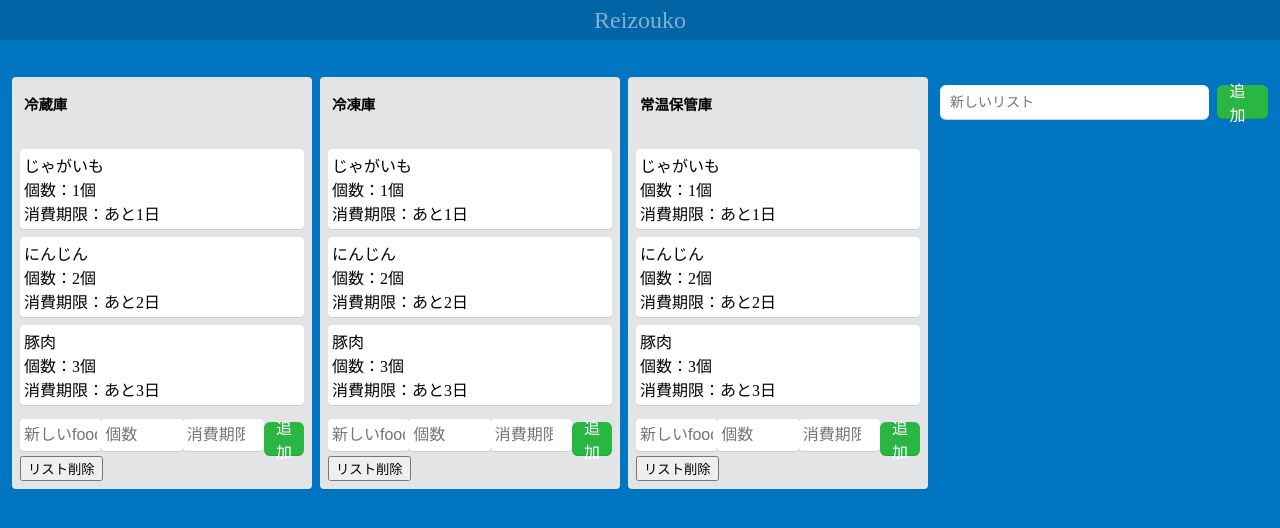
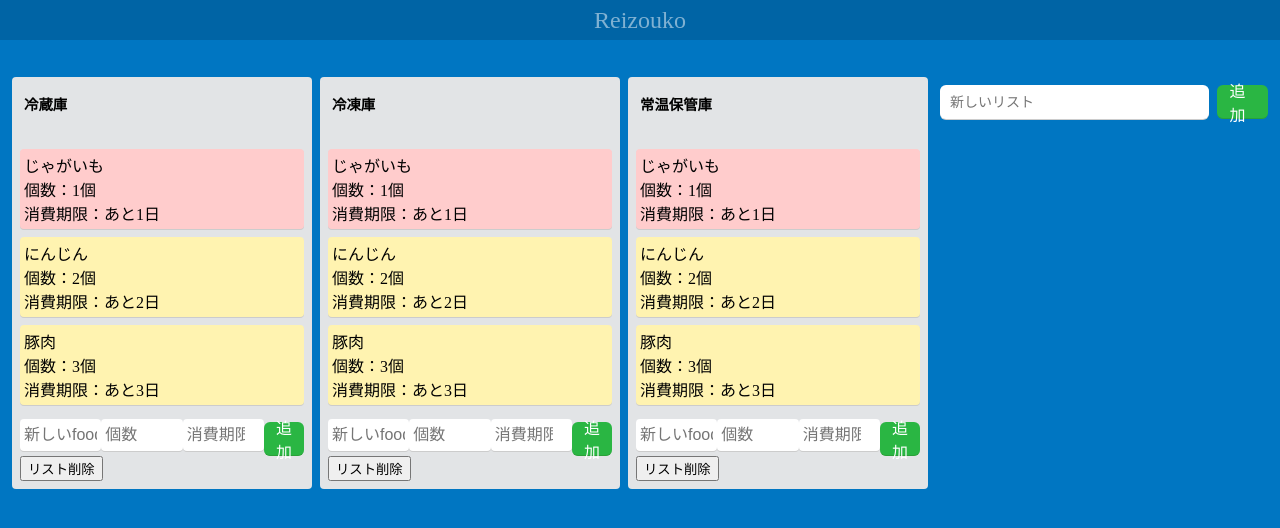
Before and after one commit to webex89-team-2/team-original-app, a React (Vite) app: page /mypage in a window 1280 px wide. Shown: the top 528 px of the page. Built offline with nearby package versions, Linux system fonts and the light colour scheme.

Commit message:
function_ColoringLists_FrontEndOnly

```diff
--- a/src/component/Card.jsx
+++ b/src/component/Card.jsx
@@ -1,7 +1,15 @@
  export function Card({card, handleDeleteCard}) {
 
+  //消費期限による色の変化
+  let cardClass = "card"
+  if (card.dead <= 1){
+    cardClass += " red"
+  }else if (card.dead <=3){
+    cardClass += " yellow"
+  }
+
   return (
-    <div className = "card">
+    <div className = {cardClass}>
        <div className = "text">{card.text}</div>
        <div className = "number">個数：{card.number}個</div>
        <div className = "deadline">消費期限：あと{card.dead}日</div>
--- a/src/component/Trello.css
+++ b/src/component/Trello.css
@@ -69,6 +69,25 @@ header {
   border-radius: 4px;
   box-shadow: 0 1px 0 #ccc;
 }
+
+.card.red{
+  position: relative;
+  padding: 4px;
+  background-color: #ffcccc;
+  border-radius: 4px;
+  box-shadow: 0 1px 0 #ccc;
+}
+
+.card.yellow{
+  position: relative;
+  padding: 4px;
+  background-color: #fff3b0;
+  border-radius: 4px;
+  box-shadow: 0 1px 0 #ccc;
+}
+
+
+
 .card:nth-of-type(n + 2) {
   margin-top: 8px;
 }
--- a/src/pages/Mypage.jsx
+++ b/src/pages/Mypage.jsx
@@ -37,7 +37,7 @@ const handleDeleteList = (idToDeleteList) => {
 // firebaseにデータを保存する関数
 // const addPost = async () {
 //   const docRef = await addDoc(collection(db, "lists"), {
-//     text: "",
+//     text: "newListTitle",
 //   })
 
 //   const newLists = [
```
